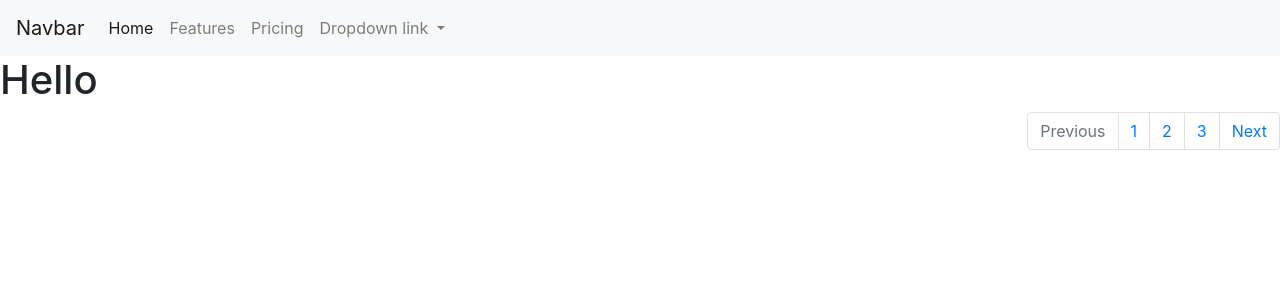
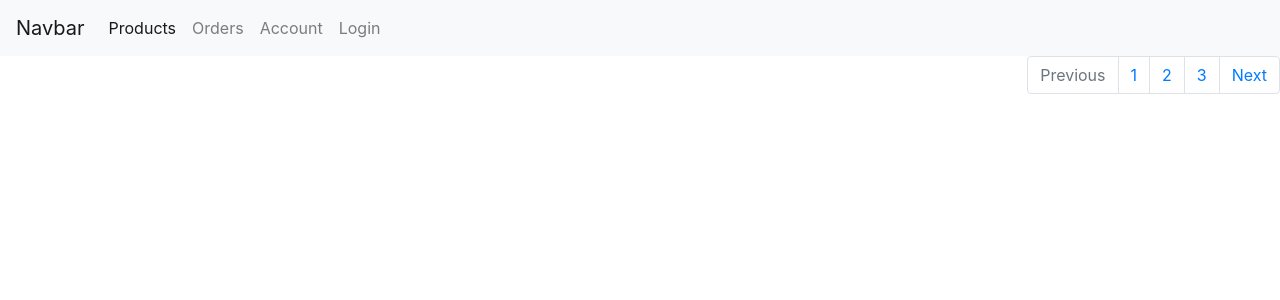
Before and after one commit to eln123/Python_Django-ECommerce-Website, a Django app: template storefront/app1/templates/base.html in a window 1280 px wide. Shown: the top 300 px of the page. Run offline with Django 4.2, Linux system fonts and the light colour scheme; the template is opened without the code that fills it, so the values that code supplies are empty; parts of the project's set-up code (start-up, migrations or seed data) failed here and were passed over.

Commit message:
base.html and navbar created and reusable/extends

```diff
--- /dev/null
+++ b/storefront/app1/templates/account.html
@@ -0,0 +1 @@
+{% extends base.html %}
--- /dev/null
+++ b/storefront/app1/templates/all_orders.html
@@ -0,0 +1,5 @@
+{% extends 'base.html' %}
+{% block title %} Hello {% endblock %}
+{% block content %}
+Yo
+{% endblock %}
--- a/storefront/app1/templates/base.html
+++ b/storefront/app1/templates/base.html
@@ -1,6 +1,8 @@
 <!DOCTYPE html>
 <html>
   <head>
+    {% load static %}
+    <link rel="stylesheet" href="{% static 'all_collections.css'%}">
     <link
       rel="stylesheet"
       href="https://cdn.jsdelivr.net/npm/bootstrap@4.3.1/dist/css/bootstrap.min.css"
@@ -26,39 +28,23 @@
       <div class="collapse navbar-collapse" id="navbarNavDropdown">
         <ul class="navbar-nav">
           <li class="nav-item active">
-            <a class="nav-link" href="#"
-              >Home <span class="sr-only">(current)</span></a
+            <a class="nav-link" href="/app1/products"
+              >Products <span class="sr-only">(current)</span></a
             >
           </li>
           <li class="nav-item">
-            <a class="nav-link" href="#">Features</a>
+            <a class="nav-link" href="/app1/orders">Orders</a>
           </li>
           <li class="nav-item">
-            <a class="nav-link" href="#">Pricing</a>
+            <a class="nav-link" href="/account">Account</a>
           </li>
-          <li class="nav-item dropdown">
-            <a
-              class="nav-link dropdown-toggle"
-              href="#"
-              id="navbarDropdownMenuLink"
-              role="button"
-              data-toggle="dropdown"
-              aria-haspopup="true"
-              aria-expanded="false"
-            >
-              Dropdown link
-            </a>
-            <div class="dropdown-menu" aria-labelledby="navbarDropdownMenuLink">
-              <a class="dropdown-item" href="#">Action</a>
-              <a class="dropdown-item" href="#">Another action</a>
-              <a class="dropdown-item" href="#">Something else here</a>
-            </div>
+          <li class="nav-item">
+            <a class="nav-link" href="/app1/login">Login</a>
+          </li>
           </li>
         </ul>
       </div>
     </nav>
-    <h1>Hello</h1>
-    {% block content %} {% endblock %}
     <nav aria-label="Page navigation example">
       <ul class="pagination justify-content-end">
         <li class="page-item disabled">
@@ -74,6 +60,7 @@
         </li>
       </ul>
     </nav>
+    {% block content %} {% endblock %}
     <script
       src="https://code.jquery.com/jquery-3.3.1.slim.min.js"
       integrity="sha384-q8i/X+965DzO0rT7abK41JStQIAqVgRVzpbzo5smXKp4YfRvH+8abtTE1Pi6jizo"
--- a/storefront/app1/urls.py
+++ b/storefront/app1/urls.py
@@ -5,4 +5,5 @@ urlpatterns = [
     path('products/', views.all_collections),
     path('products/<int:collection_id>/<int:id>', views.single_product),
     path('products/<int:collection_id>', views.single_collection),
+    path('orders/', views.all_orders),
 ]
```
Also changed, not shown: storefront/app1/templates/all_collections.html (+4 -52 lines), storefront/app1/views.py (+7 -1 lines).
